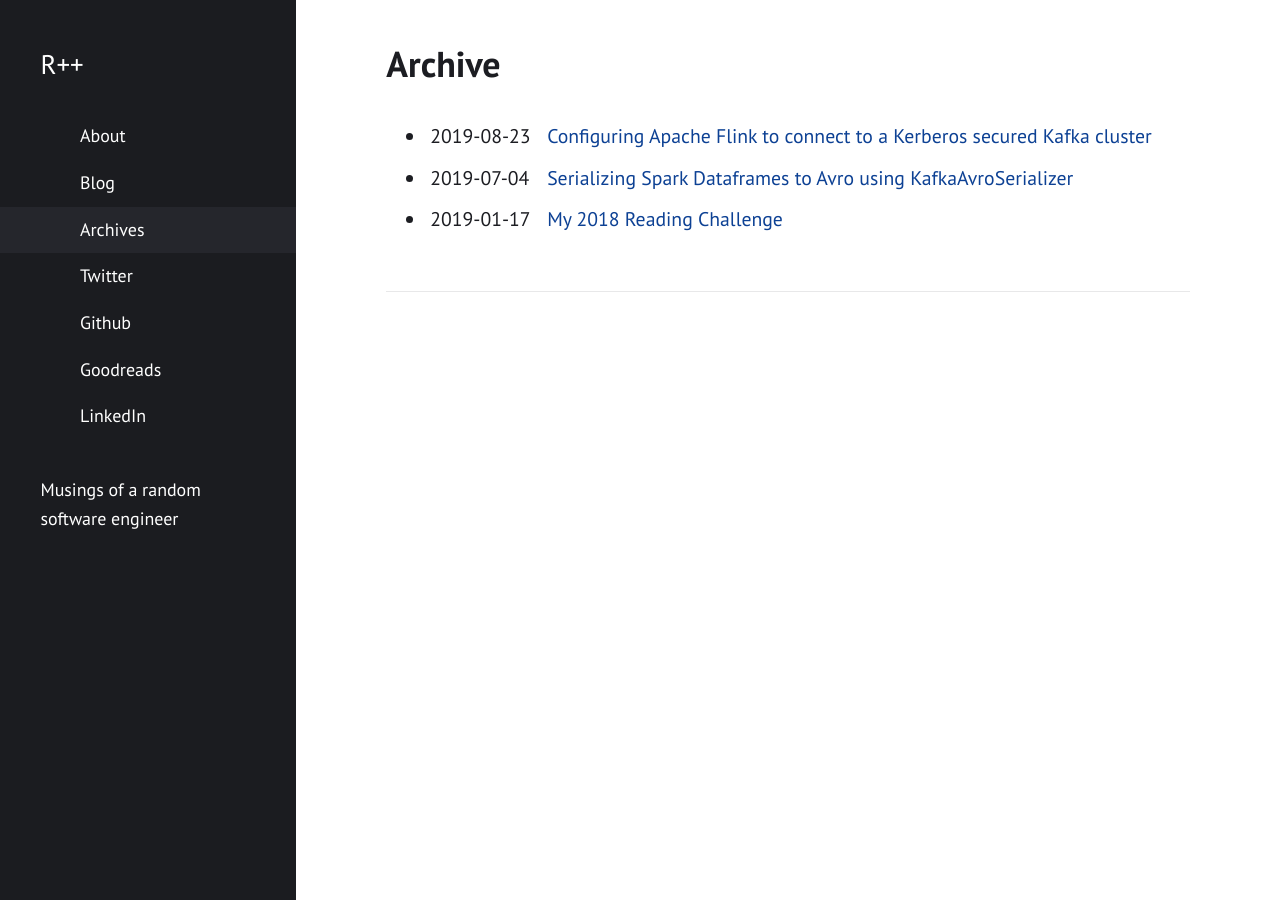
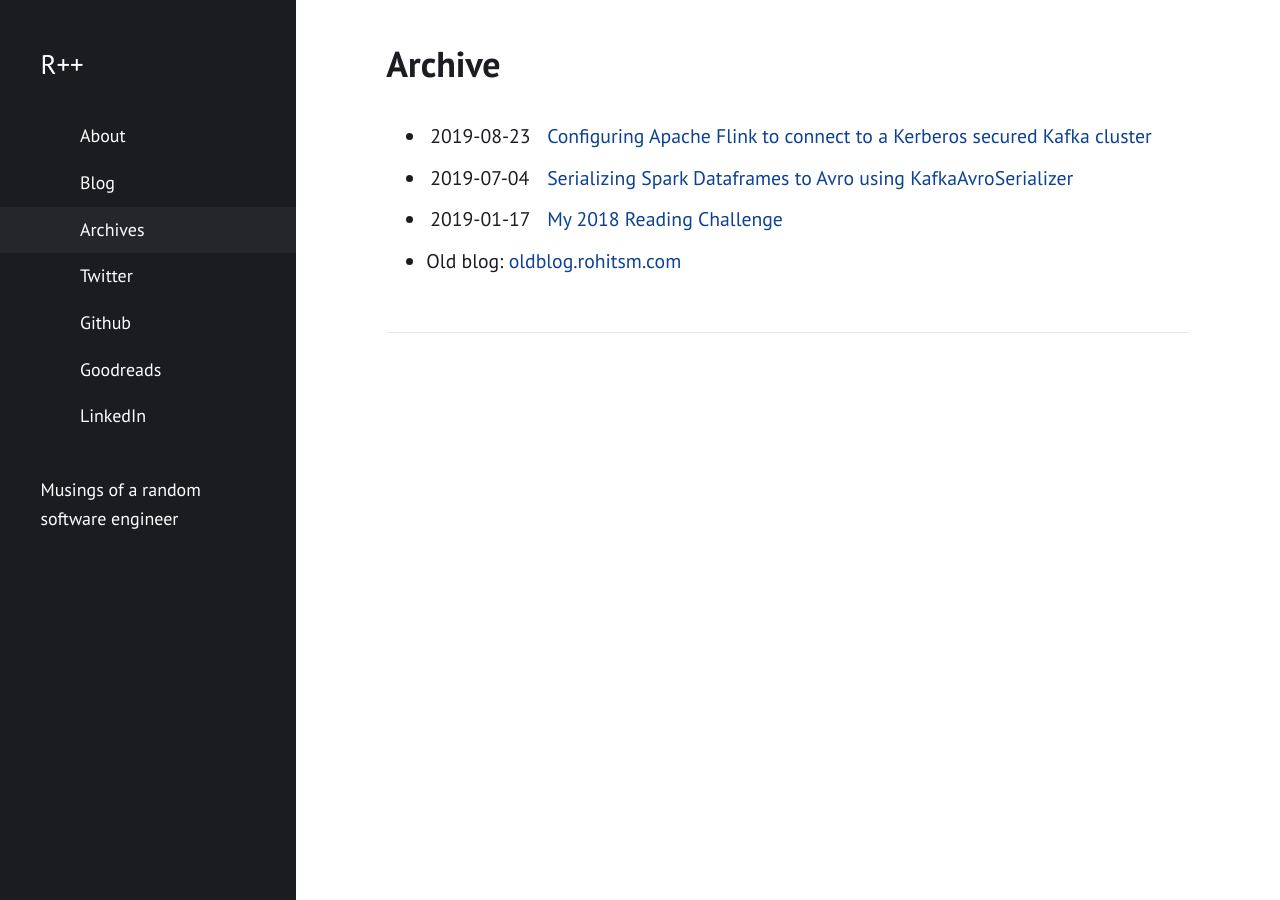
Before and after one commit to rohitsm/rohitsm.github.io, a Jekyll site: the page built from archive.html, in a window 1280 px wide. Built offline with Jekyll 4.4.1, drawn with Linux system fonts in a browser that asks for light colours.

Commit message:
Updated url for old blog in archives

```diff
--- a/_includes/archive.html
+++ b/_includes/archive.html
@@ -7,5 +7,9 @@
       <a href="{{ post.url | relative_url }}">{{ post.title }}</a>
     </li>
     {% endfor %}
+    <li>
+    	Old blog: <a href="https://oldblog.rohitsm.com">oldblog.rohitsm.com</a>
+	</li>
   </ul>
+
 </article>
```
